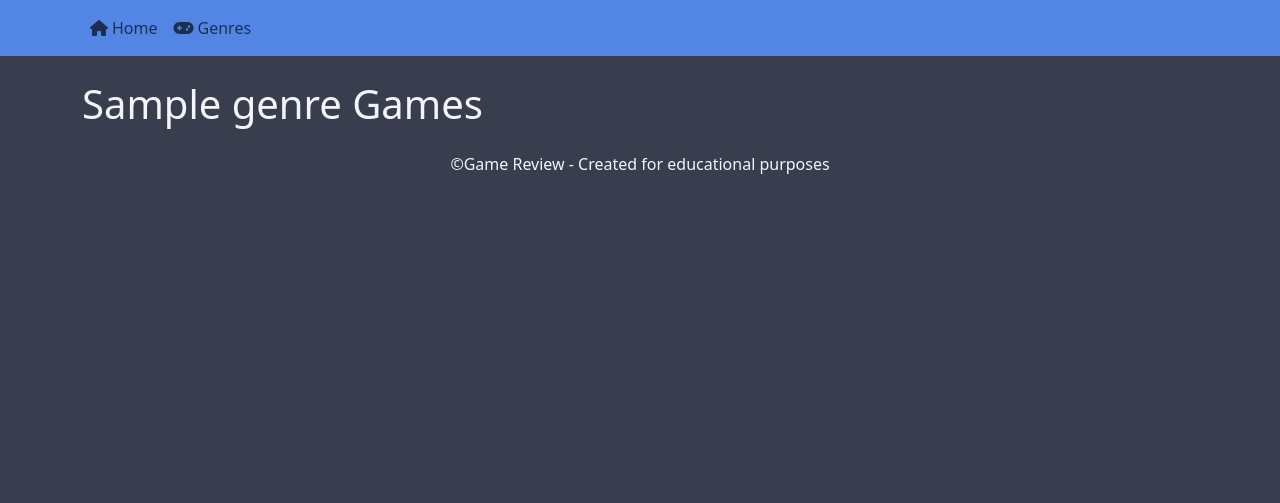
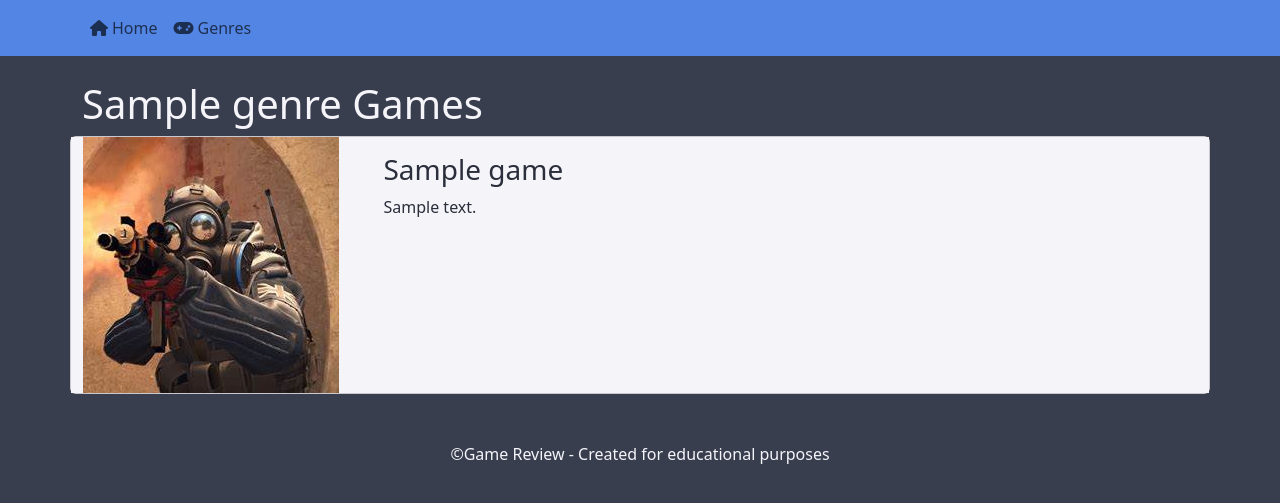
Before and after one commit to Oliver-Pile/MMI-GameReview, a PHP site: page /index.php?p=games&genre_id=1 in a window 1280 px wide. Shown: the top 503 px of the page. Run offline with PHP 8.4, Linux system fonts and the light colour scheme; tables that the repository leaves empty hold one stand-in row (values such as "Sample post"); style sheets or scripts are compiled from the project's sources; some libraries are stand-ins or nearby versions.

Commit message:
Display games from db for genre

```diff
--- a/pages/games.php
+++ b/pages/games.php
@@ -10,4 +10,22 @@
 <div class="container">
   <h1><?php echo $current_genre["name"]?> Games</h1>
 
+  <div class="row">
+    <?php foreach($games as $game) { ?>
+      <div class="col-md-12 card">
+        <div class="row game-row">
+        <div class="col-md-3">
+          <img class="card-image" src="images/genre-images/fps_image.jpeg"/>
+        </div>
+        <div class="col-md-9">
+          <div class="d-inline-block">
+            <div class="card-body">
+              <h3 class="card-title"><?php echo $game["title"] ?></h3>
+              <p class="card-text"> <?php echo $game["description"] ?> </p>
+            </div>
+          </div>
+        </div>
+        </div>
+      </div>
+    <?php } ?>
 </div>
--- a/pages/genres.php
+++ b/pages/genres.php
@@ -10,7 +10,7 @@
     <div class="col-lg-6">
       <a class="card card-body" href="index.php?p=games&genre_id=<?php echo $genre["id"]; ?>" >
         <div class = "d-flex">
-          <div class="genre-card-image" style="background-image: url('./images/genre-images/<?php echo $genre['image']; ?>');">
+          <div class="card-image" style="background-image: url('./images/genre-images/<?php echo $genre['image']; ?>');">
           </div>
           <div class="genre-title"><h3><?php echo $genre['name']; ?></h3></div>
         </div>
--- a/scss/components/_card.scss
+++ b/scss/components/_card.scss
@@ -4,7 +4,7 @@
   margin-bottom: 1.5rem;
   text-decoration: none;
 
-  .genre-card-image {
+  .card-image {
     width: 256px;
     height: 256px;
   }
--- a/scss/main.scss
+++ b/scss/main.scss
@@ -3,3 +3,7 @@
 @import "themes";
 @import "components/nav";
 @import "components/card";
+
+.game-row {
+  background-color: $secondary-color;
+}
```
